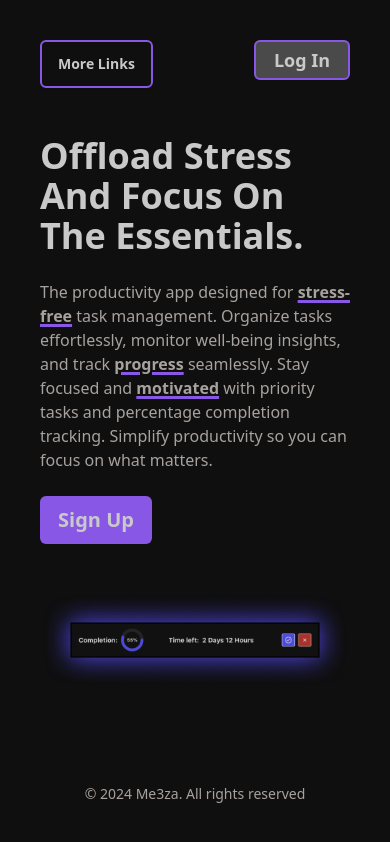
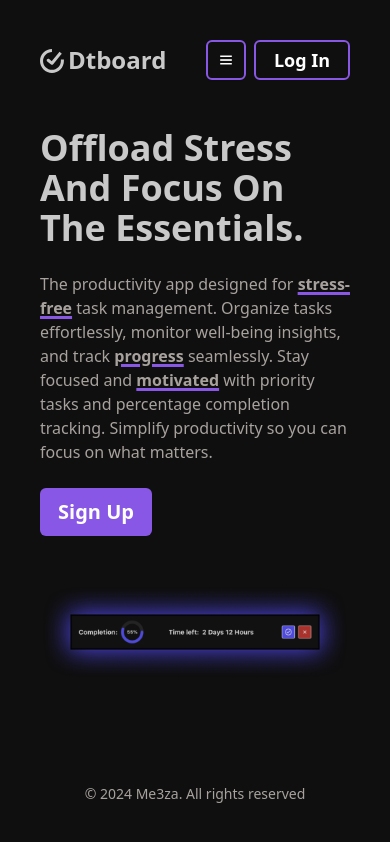
Before and after one commit to me3zaAKAgoat/dtb, a React (Vite) app in the folder frontend/: page / in a window 390 px wide. Built offline with nearby package versions, Linux system fonts and the light colour scheme; the HTML template or start-up script is replaced by a standard one.

Commit message:
Refined mobile version of landing page for improved readability

```diff
--- a/frontend/src/pages/LandingPage.tsx
+++ b/frontend/src/pages/LandingPage.tsx
@@ -5,14 +5,18 @@ function LandingPage() {
 	return (
 		<div className="flex flex-col justify-between landing-page h-screen w-screen px-10 md:px-[10%]">
 			<header className="pt-10 flex justify-between">
-				<details className=" dropdown md:hidden">
-					<summary className="rounded-md btn bg-transparent border-2 border-accent text-primary-content hover:border-accent hover:bg-accent hover:text-primary-content">
-						More Links
-					</summary>
-					<ul className="p-2 shadow menu dropdown-content z-[1] rounded-md bg-primary border-2 border-accent w-52">
+				<div className="flex gap-4 align-center">
+					<a
+						className="svg-icon mr-1 text-2xl flex items-center gap-2 text-primary-content hover:text-accent transition-all font-semibold"
+						href="/"
+					>
+						<Icon className="fill-primary-content h-[24px] mt-0.5 -mr-1" />
+						Dtboard
+					</a>
+					<ul className="hidden items-center text-xl gap-4 font-semibold md:flex">
 						<li>
 							<a
-								className="hover:text-primary-content"
+								className="font-normal text-stone-500 hover:text-accent transition-all"
 								href="https://www.github.com/me3zaAKAgoat"
 								target="_blank"
 							>
@@ -21,7 +25,7 @@ function LandingPage() {
 						</li>
 						<li>
 							<a
-								className="hover:text-primary-content"
+								className="font-normal text-stone-500 hover:text-accent transition-all"
 								href="https://www.me3za.tech/posts/dtb/"
 								target="_blank"
 							>
@@ -29,39 +33,48 @@ function LandingPage() {
 							</a>
 						</li>
 					</ul>
-				</details>
-				<ul className="hidden items-end text-xl gap-4 font-semibold md:flex">
-					<li>
-						<a
-							className="svg-icon mr-1 text-2xl flex items-center gap-2 text-primary-content hover:text-accent transition-all"
-							href="/"
-						>
-							<Icon className="fill-primary-content h-[24px] mt-0.5 -mr-1" />
-							Dtboard
-						</a>
-					</li>
-					<li>
-						<a
-							className="font-normal text-stone-500 hover:text-accent transition-all"
-							href="https://www.github.com/me3zaAKAgoat"
-							target="_blank"
-						>
-							Contact
-						</a>
-					</li>
-					<li>
-						<a
-							className="font-normal text-stone-500 hover:text-accent transition-all"
-							href="https://www.me3za.tech/posts/dtb/"
-							target="_blank"
-						>
-							About
-						</a>
-					</li>
-				</ul>
+				</div>
+				<div className="md:hidden flex">
+					<details className=" dropdown md:hidden">
+						<summary className="rounded-md btn bg-transparent px-2 py-0 min-h-10 h-10 border-2 border-accent text-primary-content hover:border-accent hover:bg-accent hover:text-primary-content">
+							<img
+								src="./../../public/menu.png"
+								alt="menu"
+								className="w-5 px-1"
+							/>
+							{/* More Links */}
+						</summary>
+						<ul className="p-2 shadow menu dropdown-content z-[1] rounded-md bg-primary border-2 border-accent w-36 mt-2 divide-y-[1px] divide-white-600 ">
+							<li>
+								<a
+									className="hover:text-primary-content"
+									href="https://www.github.com/me3zaAKAgoat"
+									target="_blank"
+								>
+									Contact
+								</a>
+							</li>
+							<li>
+								<a
+									className="hover:text-primary-content"
+									href="https://www.me3za.tech/posts/dtb/"
+									target="_blank"
+								>
+									About
+								</a>
+							</li>
+						</ul>
+					</details>
+					<Link
+						to="/login"
+						className=" bg-transparent transition-all flex ml-2 items-center justify-center px-4 text-lg font-bold w-24 h-10 border-2 focus:outline focus:outline-2 focus:outline-primary-content border-accent text-white hover:bg-accent hover:text-white rounded-md"
+					>
+						Log In
+					</Link>
+				</div>
 				<Link
 					to="/login"
-					className="bg-quaternary transition-all flex items-center justify-center px-4 text-lg font-bold rounded-md w-24 h-10 border-2 focus:outline focus:outline-2 focus:outline-primary-content border-accent text-primary-content hover:bg-accent hover:text-primary-content"
+					className="bg-transparent transition-all md:flex hidden items-center justify-center px-4 text-lg font-bold w-24 h-10 border-2 focus:outline focus:outline-2 focus:outline-primary-content border-accent text-white hover:bg-accent hover:text-white rounded-md"
 				>
 					Log In
 				</Link>
@@ -83,7 +96,7 @@ function LandingPage() {
 						you can focus on what matters.
 					</p>
 					<Link
-						className="transition-all flex items-center justify-center text-xl h-12 w-28 font-bold rounded-md border-accent focus:outline focus:outline-2 focus:outline-primary-content bg-accent text-primary-content hover:bg-primary-content hover:text-accent"
+						className="transition-all flex items-center justify-center text-xl h-12 w-28 font-bold rounded-md border-accent focus:outline focus:outline-2 focus:outline-primary-content bg-accent text-white hover:bg-white hover:text-accent"
 						to="/register"
 					>
 						Sign Up
```
Also changed, not shown: frontend/public/menu.png (added).
